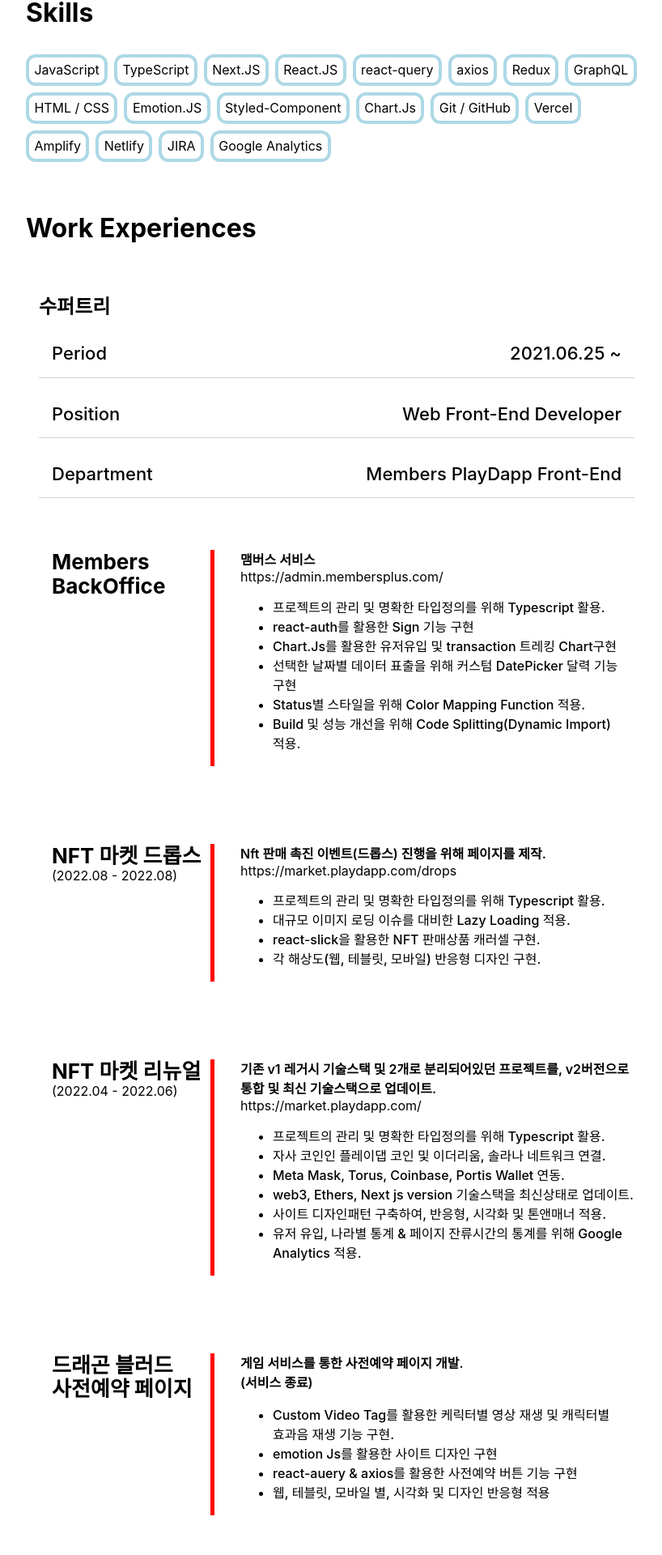
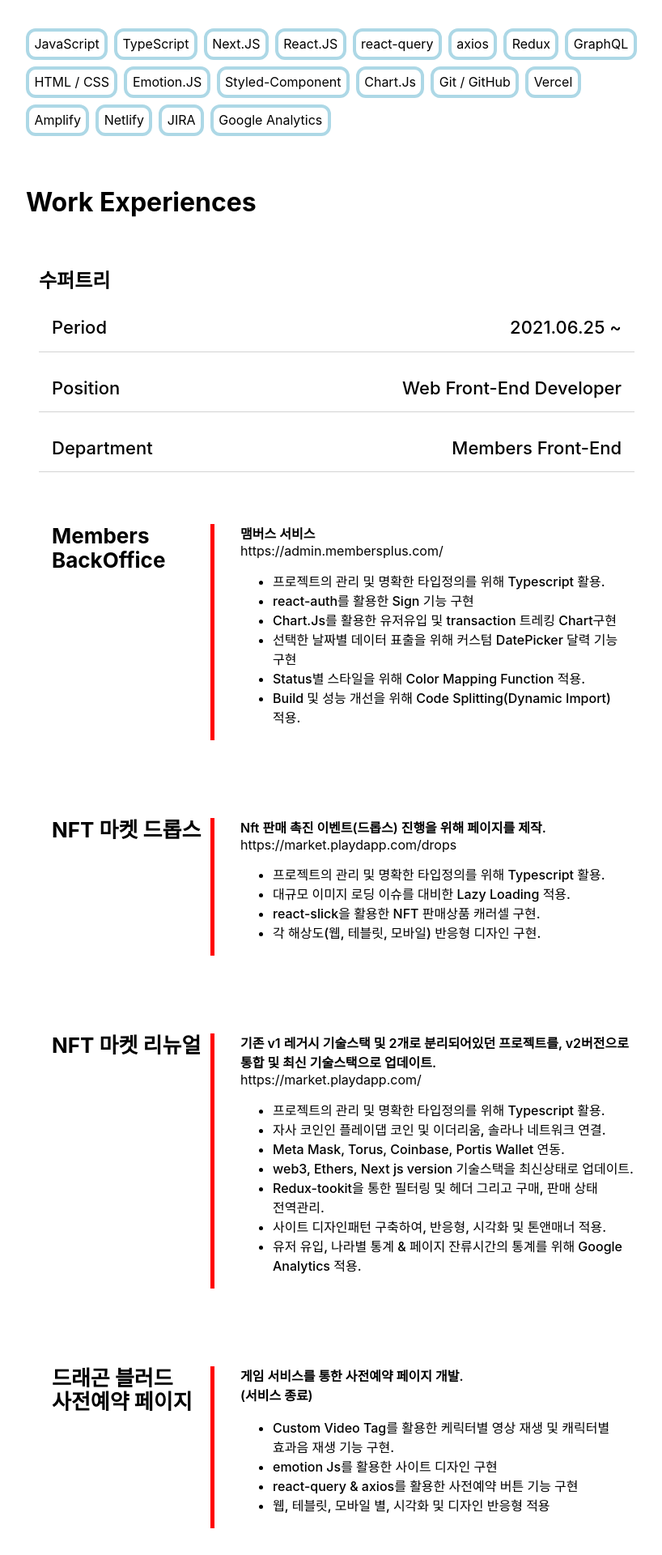
Before and after one commit to justin-supertree/justin-future, a Next.js app: page / in a window 1280 px wide. Shown: the part 612-2532 px from the top of the page at 81% size, without its empty margins (224-1042 px from the left). Built offline with nearby package versions, Linux system fonts and the light colour scheme.

Commit message:
feat: markup style 및 오타 수정

```diff
--- a/src/components/sections/Section1.tsx
+++ b/src/components/sections/Section1.tsx
@@ -10,7 +10,7 @@
   gap: 2rem;
 
   @media screen and (max-width: 768px) {
-    gap: 1.6rem;
+    gap: 1rem;
   }
 `;
 
@@ -44,7 +44,7 @@
   margin: 0;
 
   @media screen and (max-width: 768px) {
-    font-size: 26px;
+    font-size: 22px;
     line-height: 1.5;
     word-break: keep-all;
   }
@@ -72,6 +72,10 @@
     padding-top: 1rem;
     padding-left: 0;
     border-left: 0;
+
+    & > ul {
+      padding-left: 1.725rem;
+    }
   }
 `;
 
@@ -117,6 +121,7 @@
 
   @media screen and (max-width: 768px) {
     width: fit-content;
+    font-size: 22px;
     border-bottom: 5px solid red;
   }
 `;
@@ -138,7 +143,7 @@
         </BorderDownBlock>
         <BorderDownBlock>
           <p>Department</p>
-          <p>Members PlayDapp Front-End</p>
+          <p>Members Front-End</p>
         </BorderDownBlock>
       </PersonalBlock>
 
@@ -186,7 +191,6 @@
       <WorkExpBlock>
         <WorkBlock>
           <SubTitle>NFT 마켓 드롭스</SubTitle>
-          <p>(2022.08 - 2022.08)</p>
         </WorkBlock>
 
         <WorkDescBlock>
@@ -217,7 +221,6 @@
       <WorkExpBlock>
         <WorkBlock>
           <SubTitle>NFT 마켓 리뉴얼</SubTitle>
-          <p>(2022.04 - 2022.06)</p>
         </WorkBlock>
 
         <WorkDescBlock>
@@ -243,6 +246,10 @@
             </JobHistory>
             <JobHistory>
               web3, Ethers, Next js version 기술스택을 최신상태로 업데이트.
+            </JobHistory>
+            <JobHistory>
+              Redux-tookit을 통한 필터링 및 헤더 그리고 구매, 판매 상태
+              전역관리.
             </JobHistory>
             <JobHistory>
               사이트 디자인패턴 구축하여, 반응형, 시각화 및 톤앤매너 적용.
@@ -279,7 +286,7 @@
             </JobHistory>
             <JobHistory>emotion Js를 활용한 사이트 디자인 구현</JobHistory>
             <JobHistory>
-              react-auery & axios를 활용한 사전예약 버튼 기능 구현
+              react-query & axios를 활용한 사전예약 버튼 기능 구현
             </JobHistory>
             <JobHistory>
               웹, 테블릿, 모바일 별, 시각화 및 디자인 반응형 적용
--- a/src/pages/index.tsx
+++ b/src/pages/index.tsx
@@ -28,7 +28,7 @@
   padding-bottom: 30rem;
 
   @media screen and (max-width: 768px) {
-    gap: 2rem;
+    gap: 1.25rem;
   }
 `;
 
@@ -41,13 +41,18 @@
   gap: 2rem;
 
   @media screen and (max-width: 768px) {
-    gap: 1.6rem;
+    gap: 1rem;
   }
 `;
 
 const Topic = styled.h1`
   width: 100%;
   margin: 0;
+
+  @media screen and (max-width: 768px) {
+    font-size: 1.25rem;
+    font-weight: 800;
+  }
 `;
 
 const Title = styled.h2`
@@ -139,10 +144,19 @@
   font-weight: 600;
   margin-bottom: 1rem;
   gap: 1rem;
+
+  @media screen and (max-width: 768px) {
+    margin-bottom: 0.725rem;
+  }
 `;
 
 const ContactTitle = styled.p`
   width: 100px;
+
+  @media screen and (max-width: 768px) {
+    font-size: 1rem;
+    font-weight: 700;
+  }
 `;
 
 const PersonalBlock = styled.div`
@@ -176,6 +190,10 @@
   font-weight: 500;
   line-height: 1.3;
   word-break: keep-all;
+
+  @media screen and (max-width: 768px) {
+    font-size: 14px;
+  }
 `;
 
 const ContactBlock = styled.div`
@@ -230,6 +248,7 @@
 
   @media screen and (max-width: 768px) {
     width: 100%;
+    gap: 1rem;
   }
 `;
 
@@ -286,9 +305,7 @@
                 개발하는 것을 좋아합니다.
               </IntroText>
             </ContentsBlock>
-          </Section>
 
-          <Section>
             <Topic>Skills</Topic>
 
             <SkillsBlock>
```
